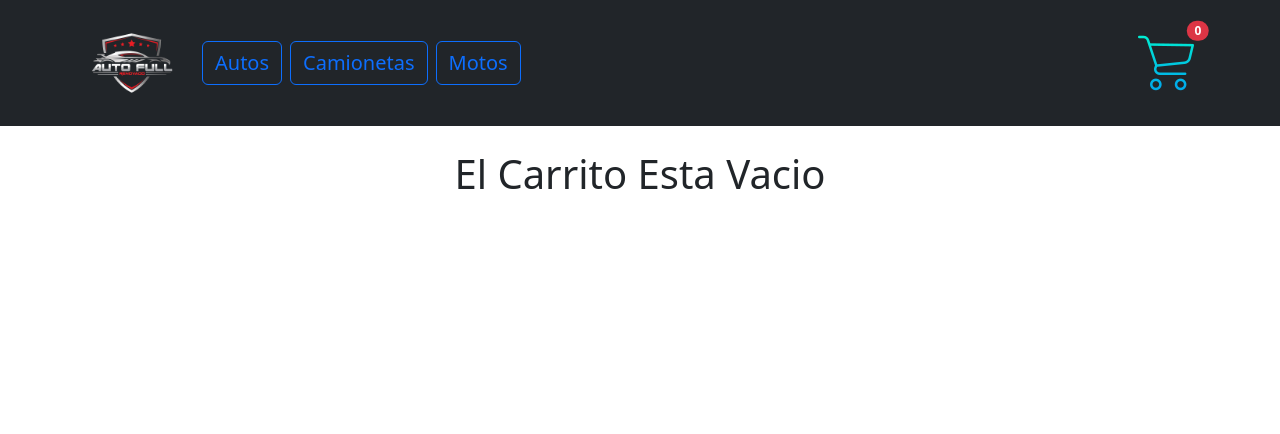
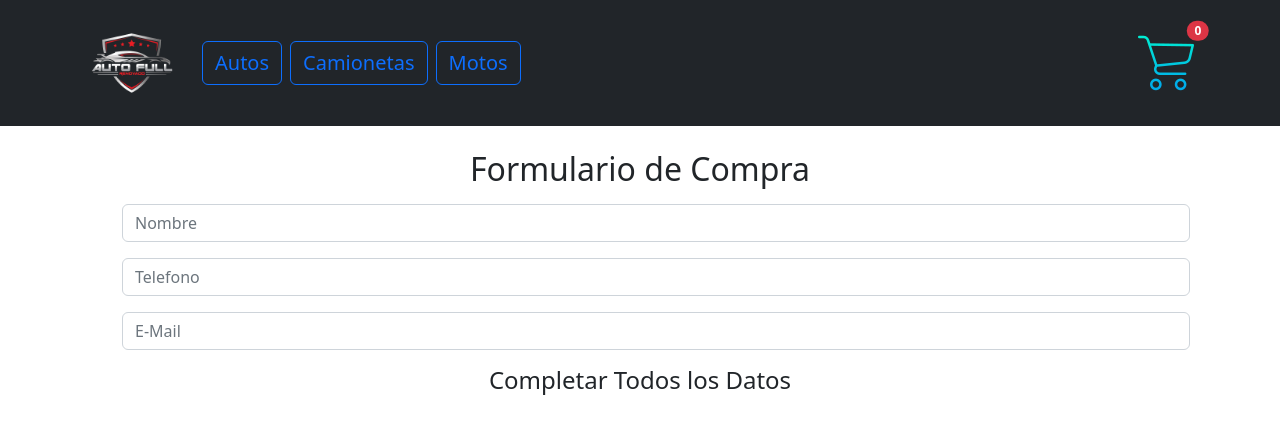
Before and after one commit to enzojdandrea/appautofull, a React (Create React App) app: page /userform in a window 1280 px wide. Shown: the top 434 px of the page. Built offline with nearby package versions, Linux system fonts and the light colour scheme.

Commit message:
agregado controles de inputs en userform

```diff
--- a/src/components/CartContainer/CartContainer.js
+++ b/src/components/CartContainer/CartContainer.js
@@ -4,14 +4,21 @@ import { CartContext } from "../../context/CartContext"
 import CartList from "../CartList/CartList"
 
 const CartContainer = () => {
-    const { cart,total} = useContext(CartContext)
+    const { cart, total } = useContext(CartContext)
 
     return (
         <div className="container text-center">
             <h1 className="text-center m-4">Carro de Compras</h1>
             <CartList cart={cart} />
-            <h4>Total: ${total}</h4>
-            <Link to='/userform'><button>Terminar Compra</button></Link>
+            {(cart.length === 0)
+                ? <h3>Carro Vacio</h3>
+                : <h4>Total: ${total}</h4>
+            }
+            {(cart.length === 0)
+                ? <Link to='/'><button>Ir a Store</button></Link>
+                : <Link to='/userform'><button>Terminar Compra</button></Link>
+            }
+
         </div>
     )
 }
--- a/src/components/UserForm/UserForm.js
+++ b/src/components/UserForm/UserForm.js
@@ -18,6 +18,7 @@ const UserForm = () => {
     }
 
     const enviarDatos = (event) => {
+        // console.log('Name: '+datos.name.length+' Phone: '+datos.phone.length+' Email: '+datos.email.length)
         event.preventDefault()
         addUser(datos)
         navigate('/checkout')
@@ -30,7 +31,11 @@ const UserForm = () => {
                 <input type="text" placeholder="Nombre" className="form-control m-3" onChange={handleInputChange} name="name"></input>
                 <input type="text" placeholder="Telefono" className="form-control m-3" onChange={handleInputChange} name="phone"></input>
                 <input type="text" placeholder="E-Mail" className="form-control m-3" onChange={handleInputChange} name="email"></input>
-                <button type="submit" className="btn btn-primary">Enviar</button>
+                {(datos.name.length > 0) && (datos.phone.length > 0) && (datos.email.length > 0)
+                    ? <button type="submit" className="btn btn-primary">Enviar</button>
+                    : <h4>Completar Todos los Datos</h4>
+                }
+
             </form>
         </div>
     )
--- a/src/components/UserFormContainer/UserFormContainer.js
+++ b/src/components/UserFormContainer/UserFormContainer.js
@@ -1,17 +1,8 @@
-import { useContext } from "react"
-import { CartContext } from "../../context/CartContext"
 import UserForm from "../UserForm/UserForm"
 const UserFormContainer = () => {
-    const { cart } = useContext(CartContext)
-
     return (
         <div className="container text-center p-4">
-            {(cart.length === 0) ?
-                (
-                    <h1>El Carrito Esta Vacio</h1>
-                ):(
-                <UserForm/>
-                )}
+            <UserForm />
         </div>
     )
 }
--- a/src/context/CartContext.js
+++ b/src/context/CartContext.js
@@ -47,7 +47,7 @@ export const CartProvider = ({ children }) => {
 
 
   return (
-    <CartContext.Provider value={{ cart, addItem, isInCart, removeItem, clearCart, totalQuantity ,total}}>
+    <CartContext.Provider value={{ cart, addItem, isInCart, removeItem, clearCart, totalQuantity, total }}>
       {children}
     </CartContext.Provider>
   )
```
